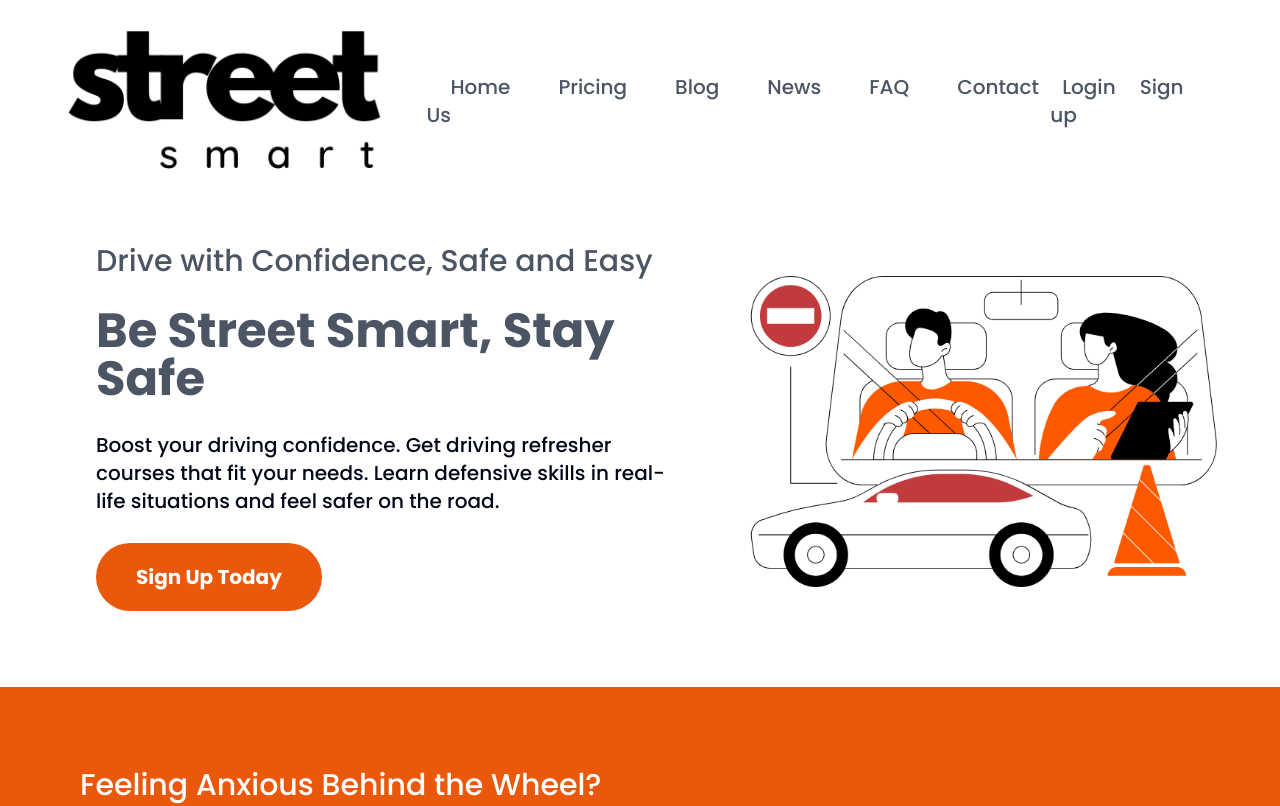
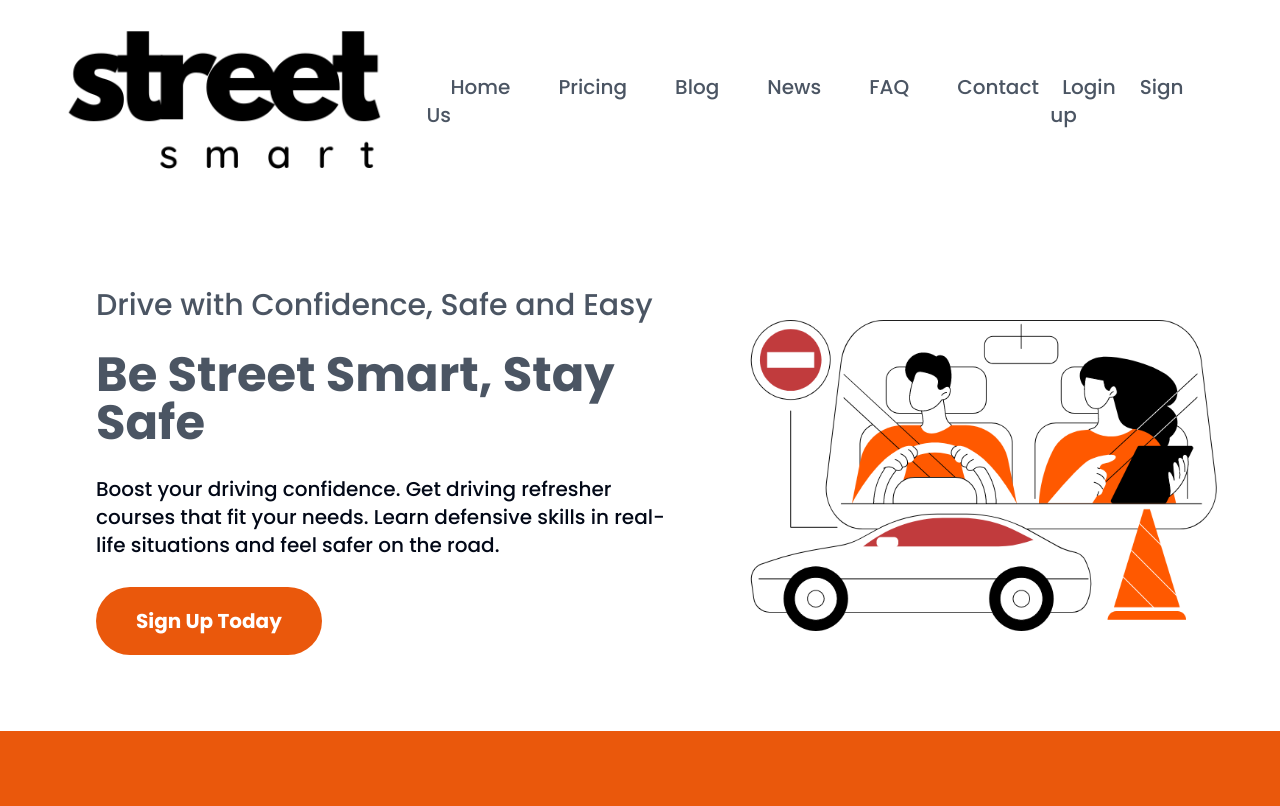
Before and after one commit to Bilal-Sheikh/street-smart, a Next.js app: page / in a window 1280 px wide. Shown: the top 806 px of the page. Built offline with nearby package versions, Linux system fonts and the light colour scheme.

Commit message:
padded hero

```diff
--- a/components/Hero.tsx
+++ b/components/Hero.tsx
@@ -5,7 +5,7 @@ import heroImage from '@/public/hero-image.png';
 export default function Hero() {
     return (
         <section>
-            <div className="pt-10 px-5 lg:pt-5 lg:pl-20 lg:mx-auto lg:max-w-screen-2xl lg:flex justify-between items-center">
+            <div className="pt-10 px-5 lg:pt-16 lg:pl-20 lg:mx-auto lg:max-w-screen-2xl lg:flex justify-between items-center">
                 <div className="block lg:hidden">
                     <Image
                         src={heroImage}
```
